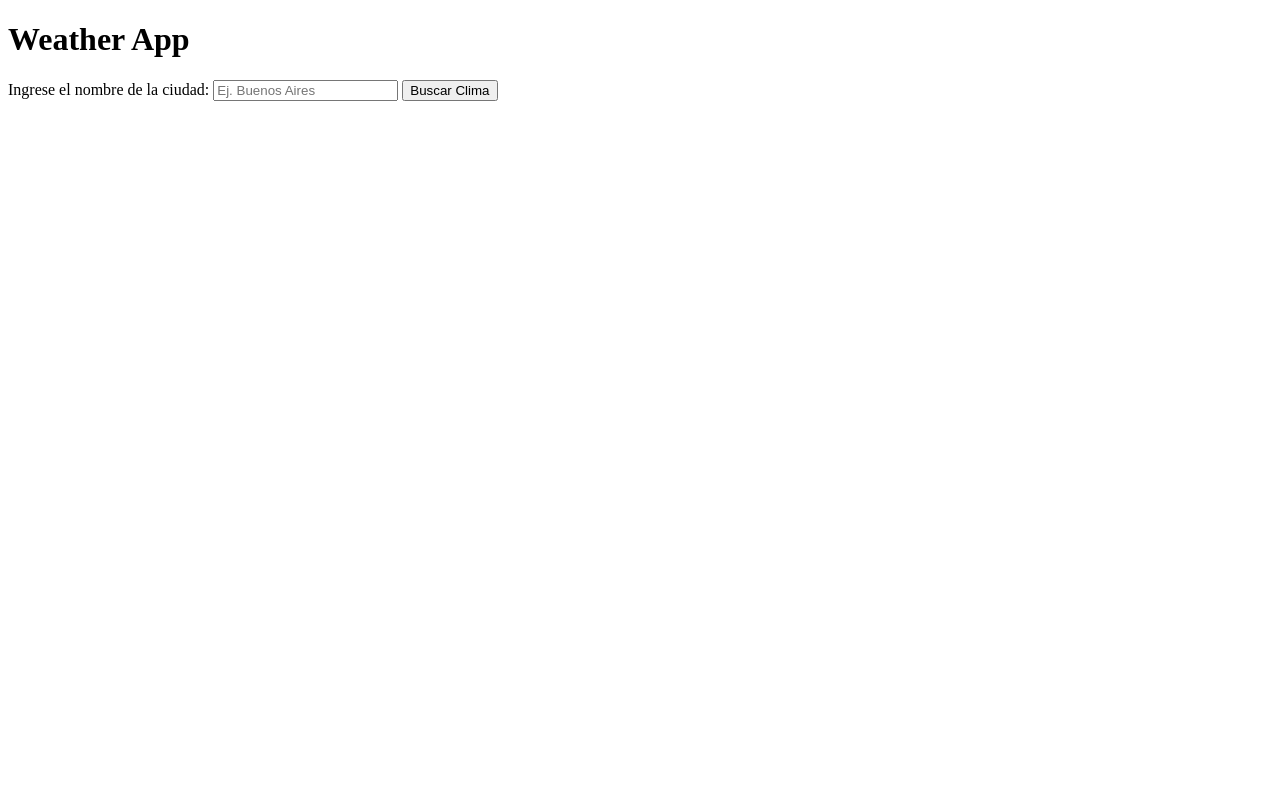
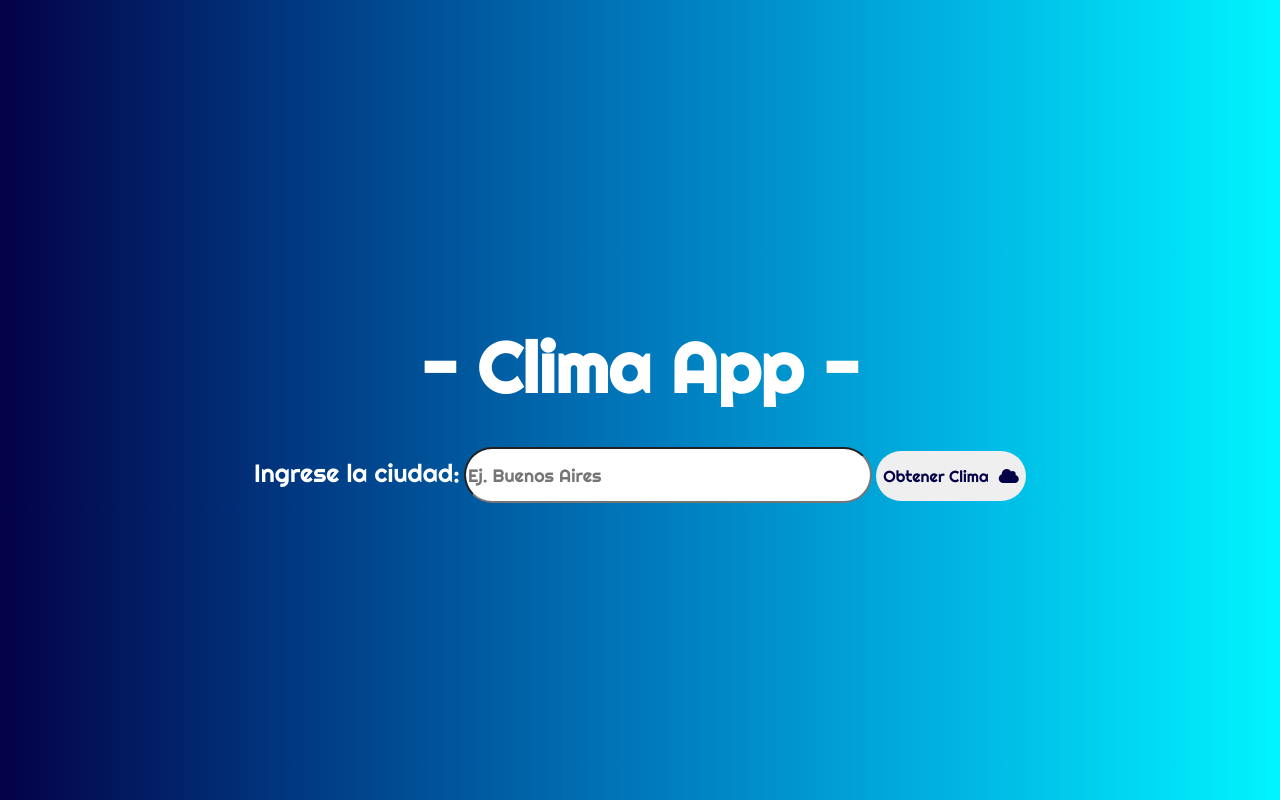
Before and after one commit to Manuel-C04/JavaScriptCODER, a plain HTML site: page index.html in a window 1280 px wide. Drawn offline with Linux system fonts and the light colour scheme.

Commit message:
Correcciones

```diff
--- /dev/null
+++ b/css/style.css
@@ -0,0 +1,65 @@
+body{
+    padding: 0;
+    margin: 0;
+
+}
+.contenedor{
+    width: 100vw;
+    height: 100vh;
+    display: flex;
+    flex-direction: column;
+    align-items: center;
+    justify-content: center;
+    background-image: linear-gradient(to right, #040147, #003d86, #0078bb, #00b5e3, #00f4ff);
+}
+
+.title{
+    font-family: 'Righteous', sans-serif;
+    font-size: 70px;
+    color: #fff;
+    height: 60px;
+}
+
+.city1{
+    font-family: 'Righteous', sans-serif;
+    font-size: 25px;
+    color: #fff;
+    margin-bottom: 20px;
+}
+
+#city{
+    width: 400px;
+    height: 50px;
+    border-radius: 50px;
+    font-family: 'Righteous', sans-serif;
+    font-size: 18px;
+}
+
+#weather-info{
+    color: #fff;
+    margin-top: 20px;
+    font-family: 'Righteous', sans-serif;
+    font-size: 16px;
+}
+
+.info{
+    margin-top: 20px;
+    width: 150px;
+    height: 50px;
+    border-radius: 50px;
+    border: #040147;
+    transition: background-color 0.4s, color 0.4s;
+    font-family: 'Righteous', sans-serif;
+    font-size: 16px;
+    color: #040147;
+}
+
+.info i{
+    margin-left: 10px;
+    font-size: 16px;
+}
+
+.info:hover {
+    background-color: #040147;
+    color: #fff;
+}
--- a/index.html
+++ b/index.html
@@ -1,20 +1,26 @@
 <!DOCTYPE html>
-<html lang="en">
+<html lang="es">
 <head>
-    <meta charset="UTF-8">
-    <meta name="viewport" content="width=device-width, initial-scale=1.0">
-    <title>Weather App</title>
+  <meta charset="UTF-8">
+  <meta name="viewport" content="width=device-width, initial-scale=1.0">
+  <link rel="stylesheet" href="css/style.css">
+  <link rel="preconnect" href="https://fonts.googleapis.com">
+  <link rel="preconnect" href="https://fonts.gstatic.com" crossorigin>
+  <link href="https://fonts.googleapis.com/css2?family=Righteous&display=swap" rel="stylesheet">
+  <title>Clima App</title>
 </head>
 <body>
-    <h1>Weather App</h1>
-
-    <label for="city">Ingrese el nombre de la ciudad:</label>
-    <input type="text" id="city" placeholder="Ej. Buenos Aires">
-
-    <button id="search">Buscar Clima</button>
-
+  <div class="contenedor">
+    <h1 class="title">- Clima App -</h1>
+    <!-- Agregado el formulario -->
+    <form id="weatherForm" onsubmit="getWeather(); return false;">
+      <label for="city" class="city1">Ingrese la ciudad:</label>
+      <input type="text" id="city" placeholder="Ej. Buenos Aires">
+      <button type="submit" class="info">Obtener Clima<i class="fa-solid fa-cloud"></i></button>
+    </form>
     <div id="weather-info"></div>
-
-    <script src="/js/coder.js"></script>
+  </div>
+  <script src="js/coder.js"></script>
+  <script src="https://kit.fontawesome.com/68b5939873.js" crossorigin="anonymous"></script>
 </body>
 </html>
--- a/js/coder.js
+++ b/js/coder.js
@@ -1,43 +1,55 @@
-document.getElementById('search').addEventListener('click', function () {
-    const cityInput = document.getElementById('city');
-    const cityName = cityInput.value.trim();
+const apiKey = '1d468c9aea68f8435a5665d1211f20ec';
+const weatherInfoDiv = document.getElementById('weather-info');
 
-    if (cityName) {
-        obtenerDatosClima(cityName);
-    } else {
-        console.log('Por favor, ingrese el nombre de la ciudad.');
-    }
+// Cargar la última ciudad al iniciar la aplicación
+document.addEventListener('DOMContentLoaded', () => {
+  const lastCity = localStorage.getItem('lastCity');
+  if (lastCity) {
+    document.getElementById('city').value = lastCity;
+  }
 });
 
-async function obtenerDatosClima(ciudad) {
-    const apiKey = '1d468c9aea68f8435a5665d1211f20ec';
-    const apiUrl = `https://api.openweathermap.org/data/2.5/weather?q=${ciudad}&appid=${apiKey}&units=metric`;
+function getWeather() {
+  const city = document.getElementById('city').value;
+  if (!city) {
+    alert('Por favor, ingrese una ciudad.');
+    return;
+  }
+  const geocodingUrl = `https://api.openweathermap.org/data/2.5/weather?q=${city}&appid=${apiKey}`;
 
-    try {
-        const respuesta = await fetch(apiUrl);
+  fetch(geocodingUrl)
+    .then(response => response.json())
+    .then(geocodingData => {
+      const lat = geocodingData.coord.lat;
+      const lon = geocodingData.coord.lon;
+      const apiUrl = `https://api.openweathermap.org/data/2.5/weather?lat=${lat}&lon=${lon}&appid=${apiKey}`;
 
-        if (!respuesta.ok) {
-            throw new Error('No se pudo obtener datos del clima.');
-        }
+      fetch(apiUrl)
+        .then(response => response.json())
+        .then(data => {
+          // Guardar la ciudad en localStorage
+          localStorage.setItem('lastCity', city);
 
-        const datosClima = await respuesta.json();
-
-        mostrarDatosClima(datosClima);
-    } catch (error) {
-        console.error('Error al obtener datos del clima:', error.message);
-        mostrarError();
-    }
+          // Mostrar la información del clima
+          displayWeather(data);
+        })
+        .catch(error => {
+          console.error('Error al obtener datos del clima:', error);
+          weatherInfoDiv.innerHTML = 'Error al obtener datos del clima. Por favor, intenta nuevamente.';
+        });
+    })
+    .catch(error => {
+      console.error('Error al obtener coordenadas:', error);
+      weatherInfoDiv.innerHTML = 'Error al obtener coordenadas. Por favor, intenta nuevamente.';
+    });
 }
 
-function mostrarDatosClima(datos) {
-    const weatherInfoDiv = document.getElementById('weather-info');
-    const temperatura = datos.main.temp;
-    const descripcion = datos.weather[0].description;
+function displayWeather(data) {
+  const cityName = data.name;
+  const temperatureKelvin = data.main.temp;
+  const temperatureCelsius = temperatureKelvin - 273.15;
+  const weatherDescription = data.weather[0].description;
 
-    weatherInfoDiv.innerHTML = `<p>Temperatura: ${temperatura} °C</p><p>Descripción: ${descripcion}</p>`;
+  const weatherInfoHTML = `<p>Clima en ${cityName}: ${temperatureCelsius.toFixed(2)}°C, ${weatherDescription}</p>`;
+  weatherInfoDiv.innerHTML = weatherInfoHTML;
 }
-
-function mostrarError() {
-    const weatherInfoDiv = document.getElementById('weather-info');
-    weatherInfoDiv.textContent = 'Hubo un error al obtener datos del clima. Por favor, inténtelo nuevamente.';
-}
```
